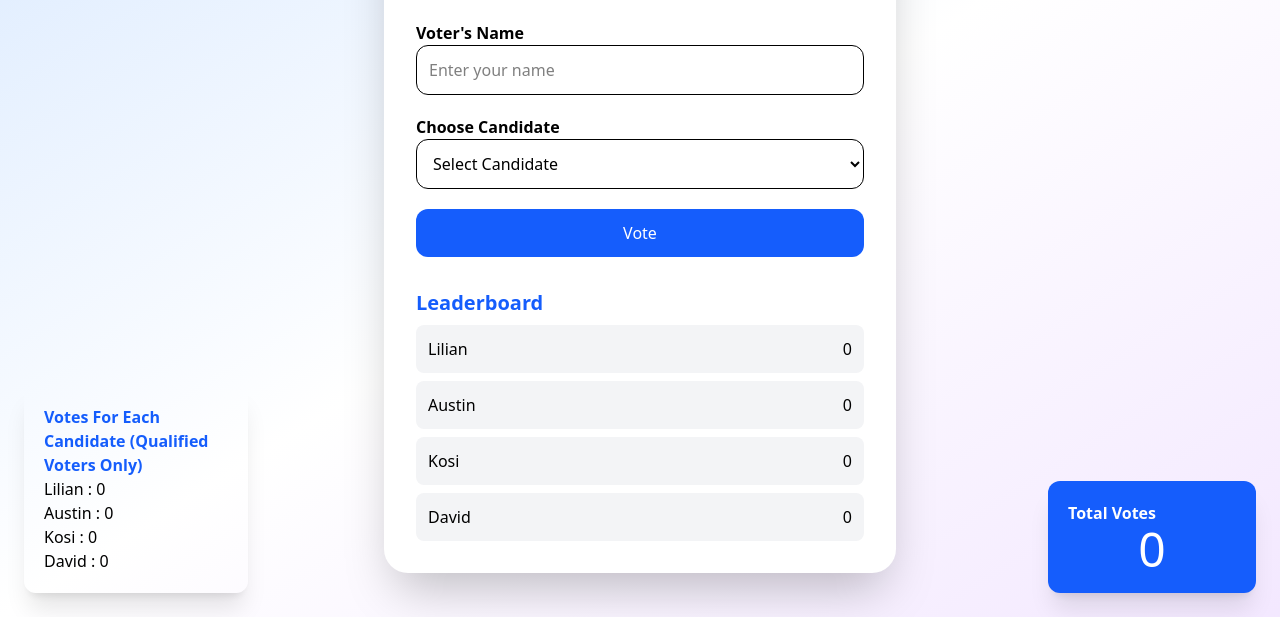
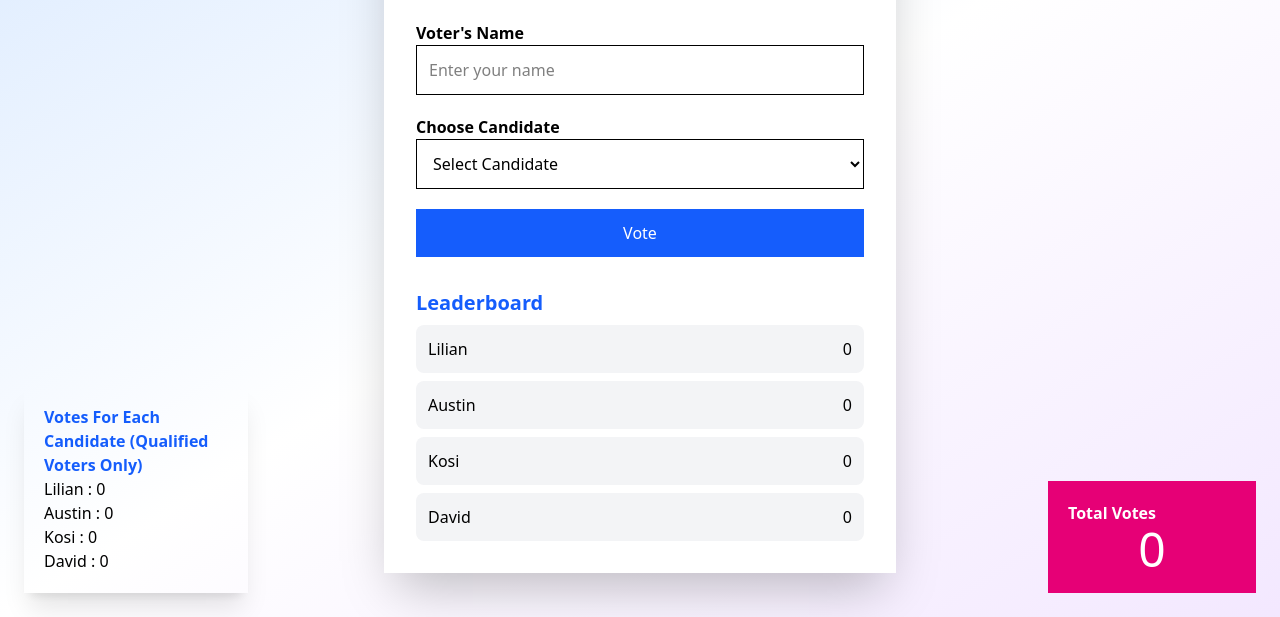
Before and after one commit to Daveoski/UI-voting-System-Project, a plain HTML site: page index.html in a window 1280 px wide. Shown: the part 183-800 px from the top of the page. Drawn offline with nearby package versions, Linux system fonts and the light colour scheme.

Commit message:
final commit

```diff
--- a/index.html
+++ b/index.html
@@ -17,7 +17,7 @@
 
 <div class="flex justify-center items-center min-h-screen p-5">
 
-<div class="bg-white max-w-lg w-full rounded-3xl shadow-2xl p-8">
+<div class="bg-white max-w-lg w-full shadow-2xl p-8">
 
 <h1 class="text-4xl font-bold text-center text-purple-700">
  Daveoski INEC Smart Voting System
@@ -35,7 +35,7 @@ type="text"
 id="voterName"
 required
 placeholder="Enter your name"
-class="w-full border rounded-xl p-3">
+class="w-full border p-3">
 
 </div>
 
@@ -46,7 +46,7 @@ class="w-full border rounded-xl p-3">
 <select
 id="candidate"
 required
-class="w-full border rounded-xl p-3">
+class="w-full border p-3">
 class = "bg-green-500 text-white"
 
 <option value="">Select Candidate</option>
@@ -61,7 +61,7 @@ class = "bg-green-500 text-white"
 
 <button
 type="submit"
-class="w-full bg-blue-600 text-white p-3 rounded-xl hover:bg-blue-700">
+class="w-full bg-blue-600 text-white p-3 hover:bg-blue-700">
 
 Vote
 
@@ -79,7 +79,7 @@ Vote
 
 </div>
 
-<div class="fixed bottom-6 left-6 bg-pink shadow-xl rounded-xl p-5 w-56">
+<div class="fixed bottom-6 left-6 bg-pink shadow-xl p-5 w-56">
 
 <h2 class="font-bold text-blue-600">
 Votes For Each Candidate (Qualified Voters Only)
@@ -92,7 +92,7 @@ Votes For Each Candidate (Qualified Voters Only)
 
 </div>
 
-<div class="fixed bottom-6 right-6 bg-blue-600 text-white rounded-xl shadow-xl p-5 w-52">
+<div class="fixed bottom-6 right-6 bg-pink-600 text-white shadow-l p-5 w-52">
 
 <h2 class="font-bold">
 
@@ -112,7 +112,7 @@ class="text-5xl text-center">
 id="winnerModal"
 class="hidden fixed inset-0 bg-black/60 flex justify-center items-center">
 
-<div class="bg-white p-8 rounded-3xl text-center">
+<div class="bg-white p-8 text-center">
 
 <h2 class="text-3xl text-green-600 font-bold">
 
@@ -128,7 +128,7 @@ class="text-2xl mt-5">
 
 <button
 id="closeModal"
-class="bg-red-500 text-white px-6 py-3 rounded-xl mt-6">
+class="bg-red-500 text-white px-6 py-3 mt-6">
 
 Close
 
```
Also changed, not shown: voting.js (line endings or trailing spaces).
